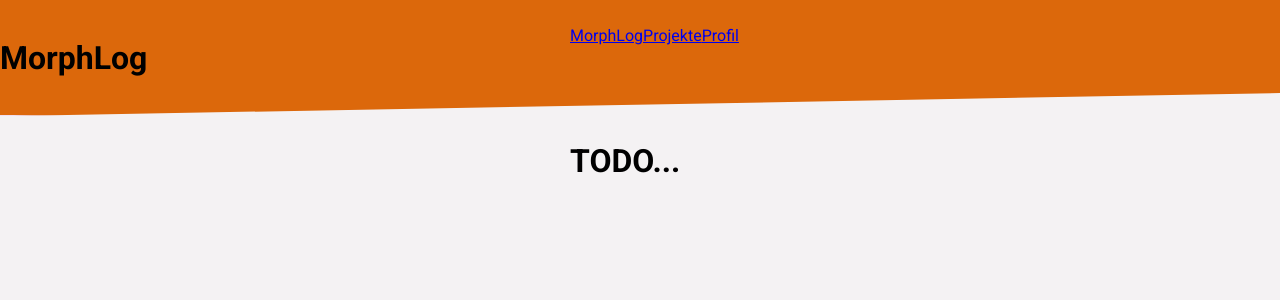
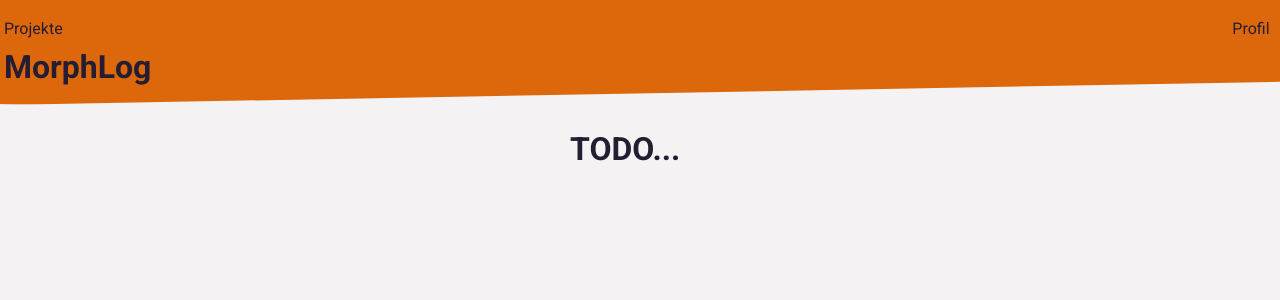
Before and after one commit to kriswep/morphlog, a React (Create React App) app in the folder client/: page / in a window 1280 px wide. Shown: the top 300 px of the page. Built offline with nearby package versions, Linux system fonts and the light colour scheme; what apollo-client-preset would draw is missing.

Commit message:
style header

```diff
--- a/client/src/App.js
+++ b/client/src/App.js
@@ -17,6 +17,7 @@ import './app.css';
 
 const Main = styled.section`
   min-height: 100vh;
+  color: ${props => props.theme.darkShades};
   background: ${props => props.theme.lightShades};
   line-height: 1.625rem;
   display: grid;
@@ -24,11 +25,11 @@ const Main = styled.section`
   grid-template-columns: 17.5rem 1fr;
   grid-template-rows: auto 1fr auto auto;
   grid-template-areas:
-    "header header" "content content" "sidebar sidebar" "footer footer";
+    'header header' 'content content' 'sidebar sidebar' 'footer footer';
   ${media.m`
   grid-gap: 10px;
   grid-template-rows: auto 1fr auto;
-  grid-template-areas: "header header header" "sidebar content content" "footer footer footer";
+  grid-template-areas: 'header header header' 'sidebar content content' 'footer footer footer';
   `} ${media.l`
     grid-template-columns: 20rem 1fr;
   `} ${media.xl`
--- a/client/src/component/Header.js
+++ b/client/src/component/Header.js
@@ -1,10 +1,6 @@
 import React from 'react';
-import { NavLink } from 'react-router-dom';
+import { NavLink, Link } from 'react-router-dom';
 import styled from 'styled-components';
-
-// const Nav = styled.nav`
-//   grid-area: header;
-// `;
 
 import media from '../styles/media';
 
@@ -13,33 +9,49 @@ const HeaderContainer = styled.header`
   grid-area: header;
   background: ${props => props.theme.main};
   border-bottom: solid 1px ${props => props.theme.lightestAccent};
-  padding: 1.45rem 0;
+  padding: 1rem 0.25rem;
   display: grid;
   grid-gap: 3px;
-  grid-template-columns: 17.5rem;
+  grid-template-areas: 'nav' 'title';
   ${media.m`
-  grid-gap: 10px;
-  `} ${media.l`
-    grid-template-columns: 20rem 1fr;
-  `} ${media.xl`
-    grid-template-columns: 35rem 1fr;
-  `} ${media.xxl`
-    grid-template-columns: 50rem 1fr;
-  `} ${media.xxxl`
-    grid-template-columns: 70rem 1fr;
-  `} ${media.uxxxl`
-    grid-template-columns: 100rem 1fr;
+    grid-gap: 10px;
   `};
+`;
+
+const NavContainer = styled.nav`
+  grid-column: 3 span;
+  grid-area: nav;
+  display: flex;
+  justify-content: space-between;
+  a {
+    text-decoration: none;
+    margin: 0 0.4rem 0 0;
+    color: ${props => props.theme.darkShades};
+  }
+  a.active {
+    color: ${props => props.theme.darkestShades};
+  }
+`;
+
+const Title = styled(Link)`
+  grid-column: 3 span;
+  grid-area: title;
+  text-decoration: none;
+  color: ${props => props.theme.darkShades};
+  h1 {
+    margin: 0.125rem 0 0.5rem 0;
+  }
 `;
 
 const Header = props => (
   <HeaderContainer>
-    <h1>MorphLog</h1>
-    <nav>
-      <NavLink to="/">MorphLog</NavLink>
+    <Title to="/">
+      <h1>MorphLog</h1>
+    </Title>
+    <NavContainer>
       <NavLink to="/project">Projekte</NavLink>
       <NavLink to="/profile">Profil</NavLink>
-    </nav>
+    </NavContainer>
   </HeaderContainer>
 );
 
--- a/client/src/styles/theme.js
+++ b/client/src/styles/theme.js
@@ -5,6 +5,7 @@ const theme = {
   main: '#DC680B',
   darkAccent: '#4B8CDC',
   darkShades: '#251D32',
+  darkestShades: '#09070c',
 };
 
 export default theme;
```
